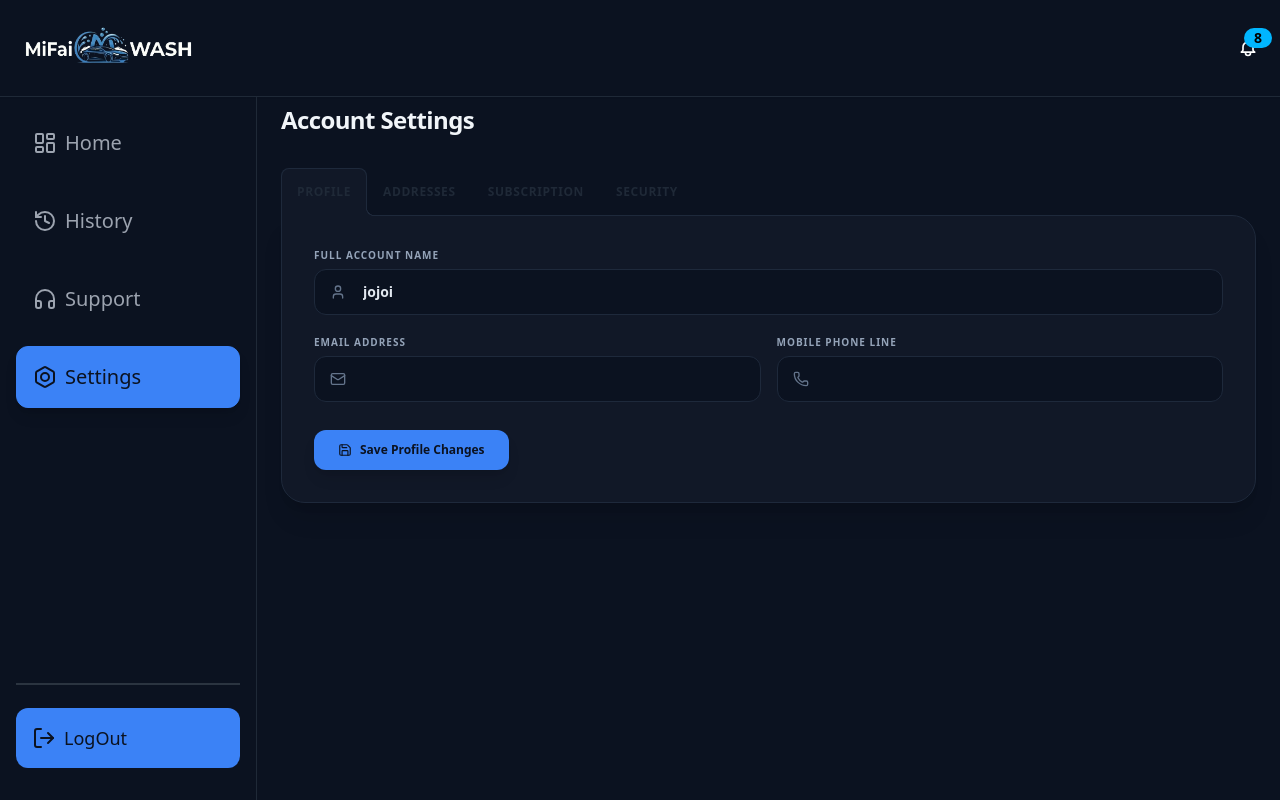
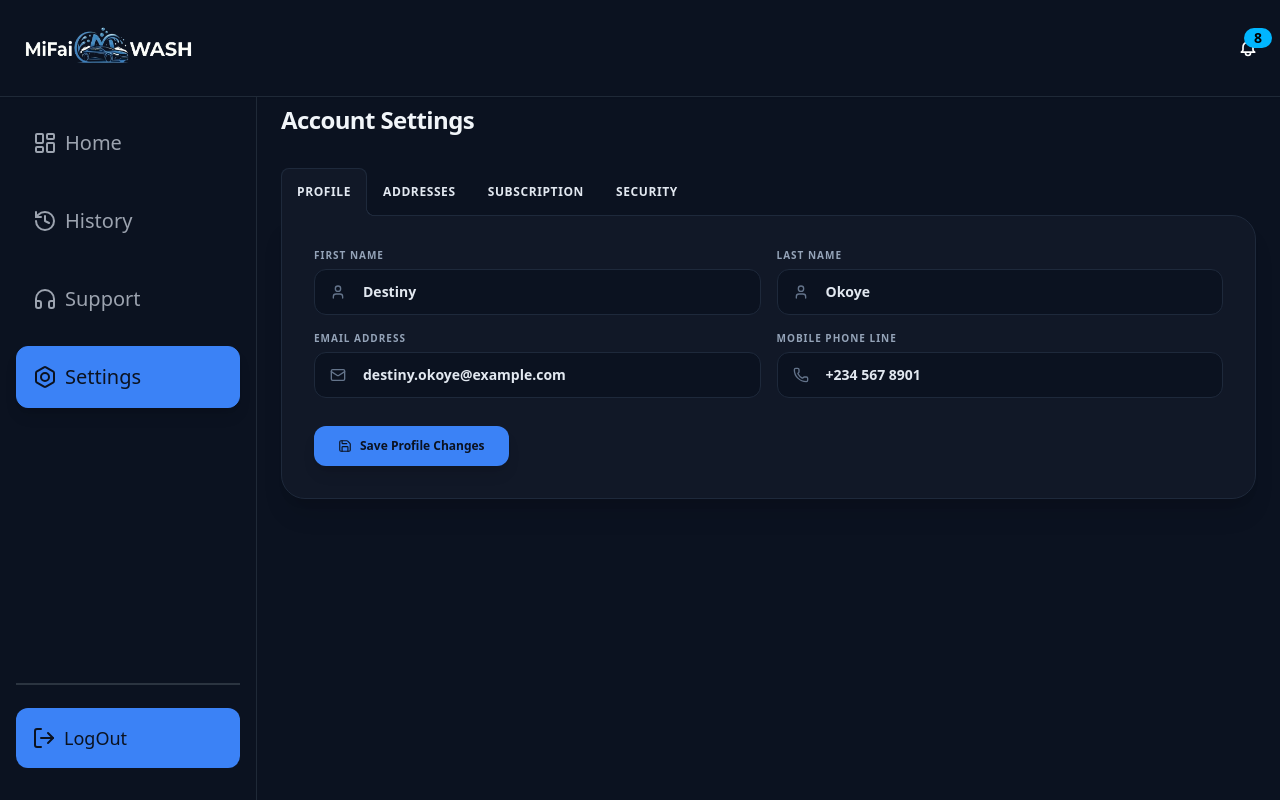
Before and after one commit to Xand3ribs/MIFI-Car-Wash-App, a React (Vite) app: page /account/settings/profile in a window 1280 px wide. Built offline with nearby package versions, Linux system fonts and the light colour scheme.

Commit message:
Update made to settings tab

```diff
--- a/src/components/Hero.jsx
+++ b/src/components/Hero.jsx
@@ -4,7 +4,7 @@ import heroBg from '/src/assets/hero-bg.jpg';
 function Hero() {
   return (
     <div
-      className="relative h-full  bg-cover bg-center bg-no-repeat rounded-xl"
+      className="relative h-full  bg-cover bg-center bg-no-repeat"
       style={{ backgroundImage: `url(${heroBg})` }}
     >
       <div className="absolute inset-0 bg-gradient-to-r from-black/80 to-black/30 rounded-xl"></div>
--- a/src/components/booking/step1.jsx
+++ b/src/components/booking/step1.jsx
@@ -5,15 +5,15 @@ function Step1({
   setSelectedService,
 }) {
   const vehicles = [
-    { name: 'Sedan', price: '$25', icon: '🚗' },
-    { name: 'SUV', price: '$35', icon: '🚙' },
-    { name: 'Truck', price: '$45', icon: '🛻' },
+    { name: 'Sedan', price: '25', icon: '🚗' },
+    { name: 'SUV', price: '35', icon: '🚙' },
+    { name: 'Truck', price: '45', icon: '🛻' },
   ];
 
   const services = [
-    { name: 'Basic Wash', time: '20 min', price: '$25' },
-    { name: 'Premium Wash', time: '45 min', price: '$45' },
-    { name: 'Deluxe Wash', time: '60 min', price: '$65' },
+    { name: 'Basic Wash', time: '20 min', price: '25' },
+    { name: 'Premium Wash', time: '45 min', price: '45' },
+    { name: 'Deluxe Wash', time: '60 min', price: '65' },
   ];
 
   return (
@@ -74,7 +74,7 @@ function Step1({
                   <p>{vehicle.name}</p>
                 </div>
 
-                <p>{vehicle.price}</p>
+                <p>₦{vehicle.price}</p>
               </div>
             ))}
           </div>
@@ -109,7 +109,7 @@ function Step1({
                 </div>
 
                 <div>
-                  <p>{service.time}</p>
+                  <p>₦{service.price}</p>
                 </div>
               </div>
             ))}
--- a/src/components/dashboard/settings/ProfileForm.jsx
+++ b/src/components/dashboard/settings/ProfileForm.jsx
@@ -3,9 +3,10 @@ import { User, Mail, Phone, Save } from 'lucide-react';
 
 export default function ProfileForm({ user }) {
   const [profileData, setProfileData] = useState({
-    name: user?.name || 'Destiny Onyebuchi Okoye',
-    email: user?.email || '',
-    phone: user?.phone || '',
+    firstName: user?.first_name || 'Destiny',
+    lastName: user?.last_name || 'Okoye',
+    email: user?.email || 'destiny.okoye@example.com',
+    phone: user?.phone || '+234 567 8901',
   });
 
   const handleChange = (e) => {
@@ -20,21 +21,46 @@ export default function ProfileForm({ user }) {
 
   return (
     <form onSubmit={handleSubmit} className="flex flex-col gap-5 text-slate-200">
+
+      <div className="grid grid-cols-1 md:grid-cols-2 gap-4">
+
+        {/* FIRST NAME FIELD */}
         <div className="flex flex-col gap-1.5">
-        <label className="text-[10px] font-black uppercase tracking-widest text-slate-400">Full Account Name</label>
+
+          <label className="text-[10px] font-black uppercase tracking-widest text-slate-400">First Name</label>
+
           <div className="relative flex items-center">
             <User className="absolute left-4 text-slate-500" size={16} />
             <input
               type="text"
-            name="name"
-            value={profileData.name}
+              name="firstName"
+              value={profileData.firstName}
               onChange={handleChange}
               className="w-full bg-navy-deep border border-slate-800 rounded-xl py-3 pl-12 pr-4 text-sm font-semibold text-slate-200 focus:outline-none focus:border-blue-action transition-colors"
             />
           </div>
+
         </div>
 
-      <div className="grid grid-cols-1 md:grid-cols-2 gap-4">
+        {/* LAST NAME FIELD */}
+        <div className="flex flex-col gap-1.5">
+
+          <label className="text-[10px] font-black uppercase tracking-widest text-slate-400">Last Name</label>
+
+          <div className="relative flex items-center">
+            <User className="absolute left-4 text-slate-500" size={16} />
+            <input
+              type="text"
+              name="lastName"
+              value={profileData.lastName}
+              onChange={handleChange}
+              className="w-full bg-navy-deep border border-slate-800 rounded-xl py-3 pl-12 pr-4 text-sm font-semibold text-slate-200 focus:outline-none focus:border-blue-action transition-colors"
+            />
+          </div>
+
+        </div>
+
+        {/* EMAIL FIELD */}
         <div className="flex flex-col gap-1.5">
           <label className="text-[10px] font-black uppercase tracking-widest text-slate-400">Email Address</label>
           <div className="relative flex items-center">
@@ -49,6 +75,7 @@ export default function ProfileForm({ user }) {
           </div>
         </div>
 
+        {/* PHONE NUMBER FIELD */}
         <div className="flex flex-col gap-1.5">
           <label className="text-[10px] font-black uppercase tracking-widest text-slate-400">Mobile Phone Line</label>
           <div className="relative flex items-center">
@@ -62,6 +89,7 @@ export default function ProfileForm({ user }) {
             />
           </div>
         </div>
+
       </div>
 
       <button type="submit" className="mt-2 self-start bg-blue-action text-navy-deep px-6 py-3 rounded-xl font-black text-xs shadow-lg hover:brightness-110 active:scale-[0.98] transition-all flex items-center gap-2">
--- a/src/components/dashboard/settings/SubscriptionManager.jsx
+++ b/src/components/dashboard/settings/SubscriptionManager.jsx
@@ -26,7 +26,7 @@ export default function SubscriptionManager() {
       {/* Subscription Action Utilities */}
       <div className="flex items-center gap-3 mt-2">
         <button className="bg-blue-action text-navy-deep px-5 py-2.5 rounded-xl font-black text-xs shadow-md hover:brightness-110 transition-all">
-          Upgrade Subscription
+          Change Subscription
         </button>
         <button className="border border-slate-800 text-slate-400 hover:text-rose-400 hover:border-rose-900/50 px-5 py-2.5 rounded-xl font-black text-xs transition-all">
           Cancel Plan
--- a/src/components/header.jsx
+++ b/src/components/header.jsx
@@ -1,10 +1,12 @@
 import { Link } from 'react-router-dom';
-import mifaiLogo from '/src/assets/mifai-logo.png';
+import mifaiLogo from '../assets/mifai-logo.png';
 
 function Header() {
   return (
-    <div className="navbar bg-white lg:pt-5 lg:pb-4 lg:px-3 pt-3 pb-3 px-2">
+    <div className="navbar bg-white">
+
       <div className="container flex flex-row w-full justify-between ">
+
         {/* logo */}
         <Link to="/" className="flex items-center">
           <img
@@ -13,6 +15,8 @@ function Header() {
             className="h-16 lg:h-[100px] w-auto"
           />
         </Link>
+
+
         {/* Log in */}
         <Link
           to="/login"
--- a/src/pages/Home.jsx
+++ b/src/pages/Home.jsx
@@ -4,7 +4,7 @@ import Hero from '../components/Hero';
 
 function Home() {
   return (
-    <div className="container flex flex-col h-screen w-screen">
+    <div className="flex flex-col h-screen w-screen">
       <Header />
 
       <main className="flex-grow">
--- a/src/pages/Login.jsx
+++ b/src/pages/Login.jsx
@@ -15,7 +15,7 @@ function Login() {
           <a href="/" className="flex items-center">
             <img
               src={mifaiNavLogo}
-              alt="MiFai Wash - Login"
+              alt="MiFai Wash "
               className="h-[125px] w-auto"
             />
           </a>
--- a/src/pages/SettingsView.jsx
+++ b/src/pages/SettingsView.jsx
@@ -9,7 +9,6 @@ export default function SettingsView() {
   // Clean up trailing/leading slashes from the wildcard parameter
   const cleanSubRoute = subRoute?.replace(/^\/|\/$/g, '') || '';
 
-  // If the browser is at exactly '/account/settings', default the active tab highlighting to profile
   const activeTab = cleanSubRoute === '' ? 'profile' : cleanSubRoute;
 
   // Force absolute path navigation to prevent URL stacking spirals
@@ -41,7 +40,9 @@ export default function SettingsView() {
 
       {/* DESKTOP VIEWPORT FRAMEWORK (DaisyUI Radio Tabs)       */}
 
-      <div className="block">
+      <div className="hidden lg:block">
+
+        {/* <div className="overflow-x-auto max-w-full"> */}
 
           <div className="tabs tabs-lifted w-full">
 
@@ -49,13 +50,12 @@ export default function SettingsView() {
             <input
               type="radio"
               name="settings_tabs"
-            className="tab text-xs font-black uppercase tracking-wider  h-12 [--tab-bg:#111827] [--tab-border-color:#1e293b]"
+              className="tab text-slate-200 text-xs font-black uppercase tracking-wider  h-12 [--tab-bg:#111827] [--tab-border-color:#1e293b]"
               aria-label="Profile"
               checked={activeTab === 'profile'}
               onChange={() => handleTabChange('profile')}
             />
-
-          <div className="tab-content bg-gray-dark border-slate-800 rounded-3xl p-8 shadow-xl">
+            <div className="tab-content bg-gray-dark border-slate-800 max-w-full rounded-3xl p-8 shadow-xl">
               <Outlet />
             </div>
 
@@ -63,12 +63,12 @@ export default function SettingsView() {
             <input
               type="radio"
               name="settings_tabs"
-            className="tab text-xs font-black uppercase tracking-wider h-12 [--tab-bg:#111827] [--tab-border-color:#1e293b]"
+              className="tab text-xs text-slate-200 font-black uppercase tracking-wider h-12 [--tab-bg:#111827] [--tab-border-color:#1e293b]"
               aria-label="Addresses"
               checked={activeTab === 'address'}
               onChange={() => handleTabChange('address')}
             />
-          <div className="tab-content bg-gray-dark border-slate-800 rounded-3xl p-8 shadow-xl">
+            <div className="tab-content bg-gray-dark border-slate-800 max-w-full rounded-3xl p-8 shadow-xl">
               <Outlet />
             </div>
 
@@ -76,12 +76,12 @@ export default function SettingsView() {
             <input
               type="radio"
               name="settings_tabs"
-            className="tab text-xs font-black uppercase tracking-wider h-12 [--tab-bg:#111827] [--tab-border-color:#1e293b]"
+              className="tab text-xs text-slate-200 font-black uppercase tracking-wider h-12 [--tab-bg:#111827] [--tab-border-color:#1e293b]"
               aria-label="Subscription"
               checked={activeTab === 'subscription'}
               onChange={() => handleTabChange('subscription')}
             />
-          <div className="tab-content bg-gray-dark border-slate-800 rounded-3xl p-8 shadow-xl">
+            <div className="tab-content bg-gray-dark border-slate-800 max-w-full rounded-3xl p-8 shadow-xl">
               <Outlet />
             </div>
 
@@ -89,25 +89,29 @@ export default function SettingsView() {
             <input
               type="radio"
               name="settings_tabs"
-            className="tab text-xs font-black uppercase tracking-wider h-12 [--tab-bg:#111827] [--tab-border-color:#1e293b]"
+              className="tab text-xs text-slate-200 font-black uppercase tracking-wider h-12 [--tab-bg:#111827] [--tab-border-color:#1e293b]"
               aria-label="Security"
               checked={activeTab === 'security'}
               onChange={() => handleTabChange('security')}
             />
-          <div className="tab-content bg-gray-dark border-slate-800 rounded-3xl p-8 shadow-xl">
+            <div className="tab-content bg-gray-dark border-slate-800 max-w-full rounded-3xl p-8 shadow-xl">
               <Outlet />
             </div>
 
           </div>
+        {/* </div> */}
       </div>
 
 
       {/* MOBILE VIEWPORT FRAMEWORK */}
 
-      <div className="hidden">
+      <div className="lg:hidden">
+
         {!showingMobileSubPage ? (
+
           /* ROOT MOBILE MENU SELECTION INDEX */
           <div className="bg-gray-dark border border-slate-800 rounded-3xl overflow-hidden divide-y divide-slate-800/60 shadow-xl">
+
             {menuItems.map((item) => {
               const Icon = item.icon;
               return (
@@ -116,15 +120,18 @@ export default function SettingsView() {
                   to={`/account/settings/${item.path}`}
                   className="w-full px-5 py-4 flex items-center justify-between text-left active:bg-navy-deep/40 transition-colors"
                 >
+
                   <div className="flex items-center gap-3">
                     <Icon size={18} className="text-blue-action" />
                     <span className="text-sm font-bold text-slate-200">{item.label}</span>
                   </div>
+
                   <ChevronRight size={16} className="text-slate-500" />
                 </Link>
               );
             })}
           </div>
+
         ) : (
           /* ACTIVE PAGE SUB-ROUTE SCREEN CONTAINER */
           <div className="bg-gray-dark border border-slate-800 rounded-3xl p-6 shadow-xl">
--- a/vite.config.js
+++ b/vite.config.js
@@ -3,5 +3,4 @@ import react from "@vitejs/plugin-react";
 
 export default defineConfig({
   plugins: [react()],
-  base: '/MIFI-Car-Wash-App/'
 });
```
Lines whose indentation alone changed are shown as unchanged.
